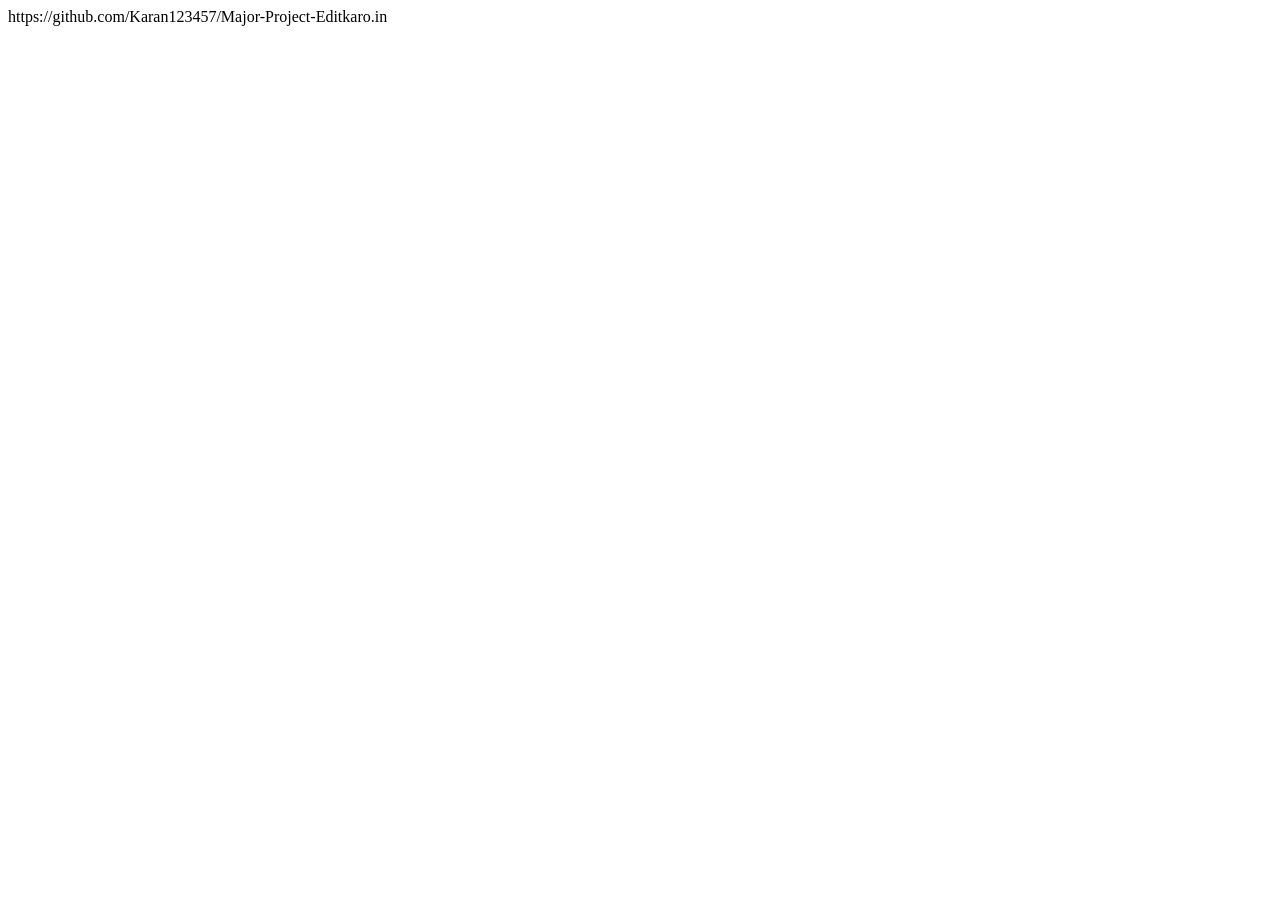
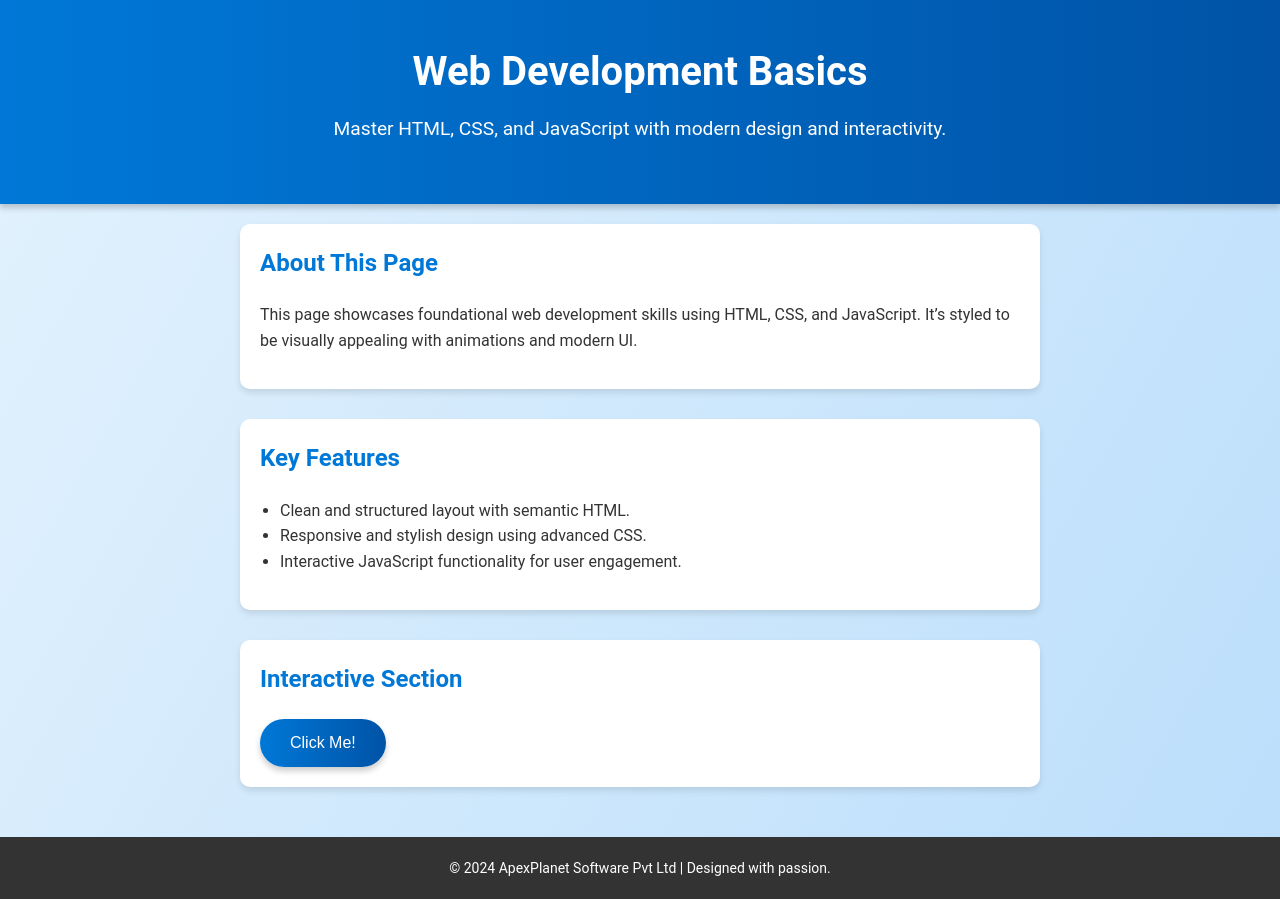
Before and after one commit to Karan123457/Karan-kumar, a plain HTML site: page new.html in a window 1280 px wide. Before the commit the page ends 800 px from the top, so only its background shows below. Drawn offline with Linux system fonts and the light colour scheme.

Commit message:
Add files via upload
Task 1: Basic Web Page design

```diff
--- a/new.html
+++ b/new.html
@@ -1 +1,156 @@
-<meta name='viewport' content='width=device-width, initial-scale=1'/>https://github.com/Karan123457/Major-Project-Editkaro.in
+<!DOCTYPE html>
+<html lang="en">
+<head>
+    <meta charset="UTF-8">
+    <meta name="viewport" content="width=device-width, initial-scale=1.0">
+    <title>Web Development Basics</title>
+    <style>
+        /* General Styles */
+        body {
+            font-family: 'Roboto', Arial, sans-serif;
+            margin: 0;
+            padding: 0;
+            line-height: 1.6;
+            background: linear-gradient(120deg, #e3f2fd, #bbdefb);
+            color: #333;
+            overflow-x: hidden;
+        }
+
+        /* Header */
+        header {
+            background: linear-gradient(90deg, #0078d7, #0053a6);
+            color: #fff;
+            padding: 40px 20px;
+            text-align: center;
+            box-shadow: 0 4px 6px rgba(0, 0, 0, 0.2);
+        }
+
+        header h1 {
+            font-size: 2.5rem;
+            margin: 0;
+            animation: slideIn 1s ease-out forwards;
+        }
+
+        header p {
+            font-size: 1.2rem;
+            margin-top: 10px;
+            animation: fadeIn 1.5s ease-in forwards;
+        }
+
+        /* Main Content */
+        main {
+            padding: 20px;
+            max-width: 800px;
+            margin: auto;
+            animation: fadeIn 1.5s ease-in;
+        }
+
+        /* Sections */
+        section {
+            margin-bottom: 30px;
+            background: #ffffff;
+            border-radius: 10px;
+            box-shadow: 0 4px 6px rgba(0, 0, 0, 0.1);
+            padding: 20px;
+            transition: transform 0.3s ease;
+        }
+
+        section:hover {
+            transform: scale(1.02);
+        }
+
+        section h2 {
+            color: #0078d7;
+            margin-top: 0;
+        }
+
+        ul {
+            padding-left: 20px;
+        }
+
+        /* Button */
+        button {
+            padding: 15px 30px;
+            font-size: 16px;
+            background: linear-gradient(90deg, #0078d7, #0053a6);
+            color: #fff;
+            border: none;
+            border-radius: 25px;
+            cursor: pointer;
+            transition: background 0.3s ease, transform 0.3s ease;
+            box-shadow: 0 4px 6px rgba(0, 0, 0, 0.2);
+        }
+
+        button:hover {
+            background: linear-gradient(90deg, #0053a6, #0078d7);
+            transform: scale(1.1);
+        }
+
+        /* Footer */
+        footer {
+            text-align: center;
+            padding: 20px;
+            background: #333;
+            color: #fff;
+            font-size: 14px;
+            position: relative;
+        }
+
+        footer p {
+            margin: 0;
+        }
+
+        /* Animations */
+        @keyframes slideIn {
+            from {
+                transform: translateX(-100%);
+            }
+            to {
+                transform: translateX(0);
+            }
+        }
+
+        @keyframes fadeIn {
+            from {
+                opacity: 0;
+            }
+            to {
+                opacity: 1;
+            }
+        }
+    </style>
+</head>
+<body>
+    <header>
+        <h1>Web Development Basics</h1>
+        <p>Master HTML, CSS, and JavaScript with modern design and interactivity.</p>
+    </header>
+    <main>
+        <section id="about">
+            <h2>About This Page</h2>
+            <p>This page showcases foundational web development skills using HTML, CSS, and JavaScript. It’s styled to be visually appealing with animations and modern UI.</p>
+        </section>
+        <section id="features">
+            <h2>Key Features</h2>
+            <ul>
+                <li>Clean and structured layout with semantic HTML.</li>
+                <li>Responsive and stylish design using advanced CSS.</li>
+                <li>Interactive JavaScript functionality for user engagement.</li>
+            </ul>
+        </section>
+        <section id="interaction">
+            <h2>Interactive Section</h2>
+            <button id="alertButton">Click Me!</button>
+        </section>
+    </main>
+    <footer>
+        <p>&copy; 2024 ApexPlanet Software Pvt Ltd | Designed with passion.</p>
+    </footer>
+    <script>
+        // JavaScript to handle button click
+        document.getElementById("alertButton").addEventListener("click", function () {
+            alert("Thanks for exploring Web Development Basics! 🚀");
+        });
+    </script>
+</body>
+</html>
```
